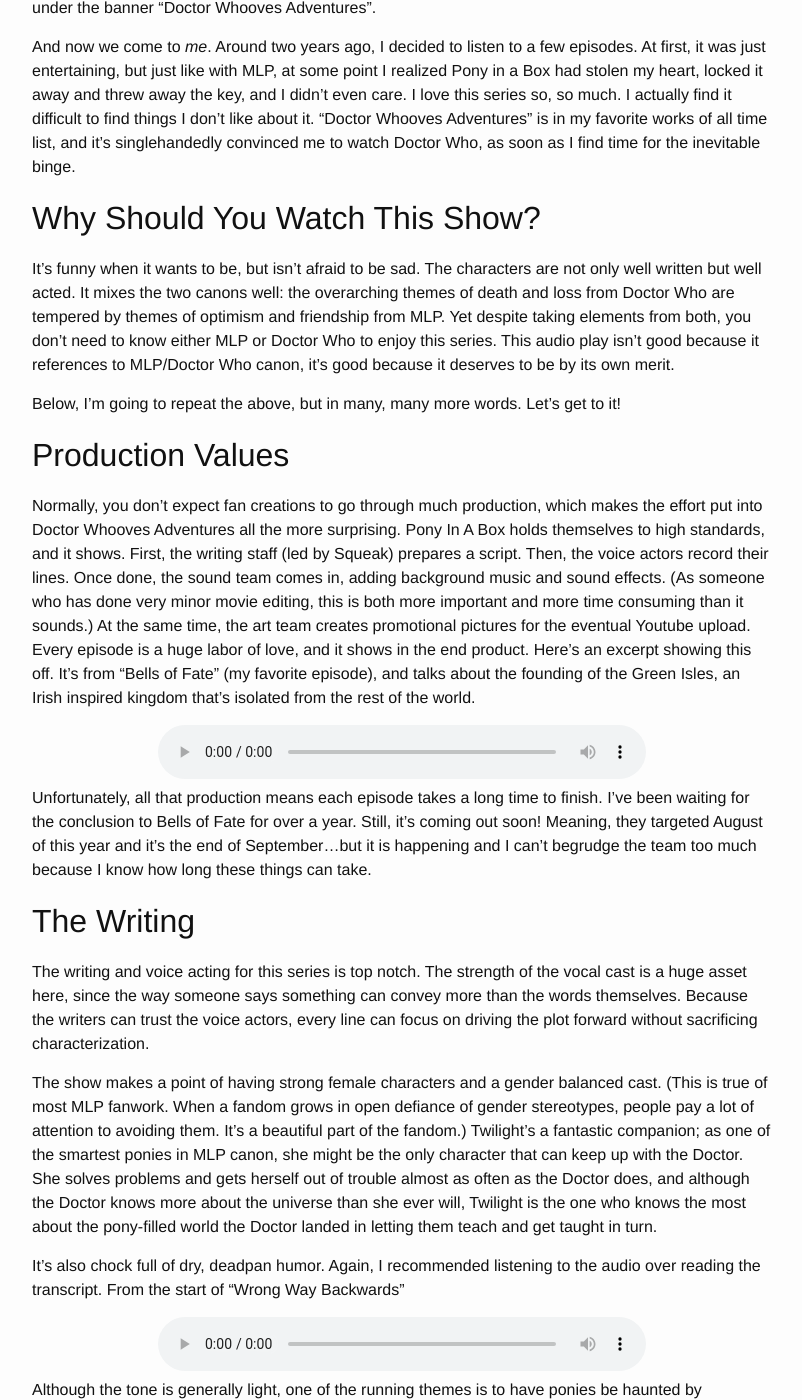
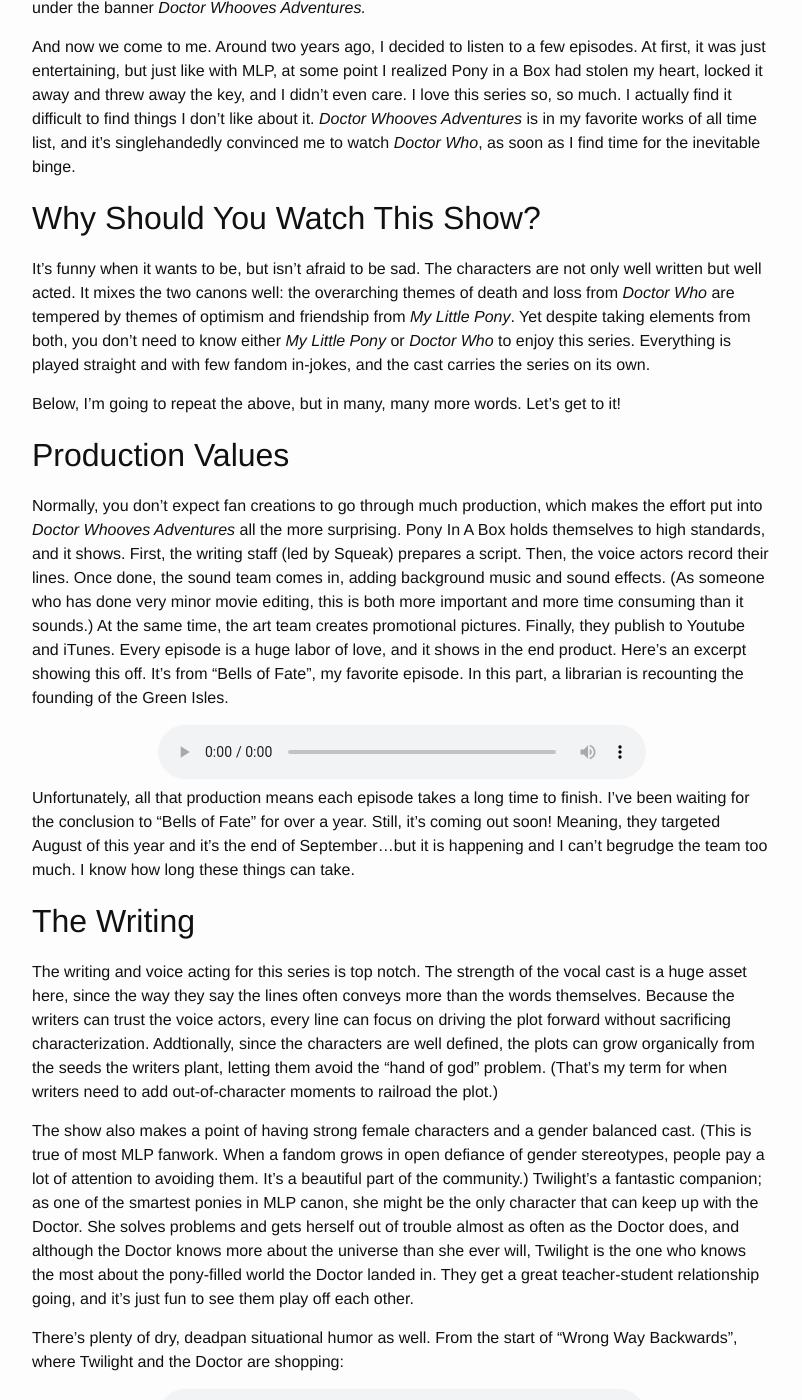
Before and after one commit to alexirpan/alexirpan.github.io, a Jekyll site: the page built from _posts/2015-08-30-todo.markdown, in a window 1280 px wide and 1400 px high, scrolled down 2730 px. Shown: the whole window, without its empty margins (238-1040 px from the left). Built offline with Jekyll 4.4.1, drawn with Linux system fonts in a browser that asks for light colours; some of the changed text lies outside the part shown.

Commit message:
Okay, screw it, this is good enough

```diff
--- a/_posts/2015-08-30-todo.markdown
+++ b/_posts/2015-08-30-todo.markdown
@@ -25,7 +25,7 @@
 The Short MLP Primer
 ----------------------------------
 
-My Little Pony: Friendship is Magic is a cartoon about pastel colored horses living
+*My Little Pony: Friendship is Magic* is a cartoon about pastel colored horses living
 lives with other pastel colored horses.
 
 The main horse (okay, pony) is Twilight
@@ -48,12 +48,12 @@
 The Short Doctor Who Primer
 ----------------------------------
 
-So. I actually haven't watched any Doctor Who.
+So. I actually haven't watched any *Doctor Who*.
 Everything I know about the show is from Internet osmosis. I'll say what I know,
-and apologize in advance for any Doctor Who misrepresentation.
+and apologize in advance for any *Doctor Who* misrepresentation.
 (So to any Whovians reading this: please don't kill me.)
 
-Doctor Who is a long running show by the BBC. I do mean long. The first episode
+*Doctor Who* is a long running show by the BBC. I do mean long. The first episode
 aired over 50 years ago.
 
 The eponymous Doctor is a Time Lord who time travels in the TARDIS, which takes the
@@ -86,7 +85,7 @@
 
 When you combine those two details with the craziness of the MLP fandom,
 there's only one reasonable outcome.
-Fans quickly christened him  "Doctor Whooves"
+Fans quickly christened him "Doctor Whooves"
 and to this day he's one of the most popular fan characters.
 
 ![Companions of Doctor Whooves](/public/doc-who-adv/companions.png)
@@ -129,11 +128,11 @@
 --------------------------------
 It's funny when it wants to be, but isn't afraid to be sad.
 The characters are not only well written but well acted. It mixes the two canons
-well: the overarching themes of death and loss from Doctor Who are tempered
-by themes of optimism and friendship from MLP. Yet despite taking elements
-from both, you don't need to know either MLP or Doctor Who to
-enjoy this series. This audio play isn't good because it references to MLP/Doctor
-Who canon, it's good because it deserves to be by its own merit.
+well: the overarching themes of death and loss from *Doctor Who* are tempered
+by themes of optimism and friendship from *My Little Pony*. Yet despite taking elements
+from both, you don't need to know either *My Little Pony* or *Doctor Who* to
+enjoy this series. Everything is played straight and with few fandom in-jokes,
+and the cast carries the series on its own.
 
 Below, I'm going to repeat the above, but in many, many more words. Let's get to it!
 
@@ -142,83 +141,86 @@
 -----------------------------
 
 Normally, you don't expect fan creations to go through much production, which
-makes the effort put into Doctor Whooves Adventures all the more surprising.
+makes the effort put into *Doctor Whooves Adventures* all the more surprising.
 Pony In A Box holds themselves to high standards, and it shows. First,
 the writing staff (led by Squeak) prepares a script. Then, the voice actors
 record their lines.
 Once done, the sound team comes in, adding background music and
 sound effects. (As someone who has done very minor movie editing, this is both
 more important and more time consuming than it sounds.)
-At the same time, the art team creates promotional pictures for
-the eventual Youtube upload.
+At the same time, the art team creates promotional pictures. Finally, they
+publish to Youtube and iTunes.
 Every episode is a huge labor of love, and it shows in the end product. Here's
-an excerpt showing this off. It's from "Bells of Fate" (my favorite episode),
-and talks about the founding of the Green Isles, an Irish inspired kingdom
-that's isolated from the rest of the world.
+an excerpt showing this off. It's from "Bells of Fate", my favorite episode.
+In this part, a librarian is recounting the founding of the Green Isles.
 
 <div class="centered">
     <audio class="player" src="/public/doc-who-adv/mayhewfull.mp3" controls></audio>
 </div>
 
 Unfortunately, all that production means each episode takes
-a long time to finish. I've been waiting for the conclusion to Bells of
-Fate for over a year. Still, it's coming out soon! Meaning,
+a long time to finish. I've been waiting for the conclusion to "Bells of
+Fate" for over a year. Still, it's coming out soon! Meaning,
 they targeted August of this year and it's the end of September...but it is happening
-and I can't begrudge the team too much because I know how long these things can take.
+and I can't begrudge the team too much. I know how long these things can take.
 
 
 The Writing
 ----------------------------------
 
 The writing and voice acting for this series is top notch. The strength of the
-vocal cast is a huge asset here, since the way someone says something can convey
+vocal cast is a huge asset here, since the way they say the lines often conveys
 more than the words themselves.
 Because the writers can trust the voice actors, every line can focus on driving
-the plot forward without sacrificing characterization.
+the plot forward without sacrificing characterization. Addtionally, since the
+characters are well defined, the plots can grow organically from the seeds
+the writers plant, letting them avoid the "hand of god" problem. (That's my term
+for when writers need to add out-of-character moments to
+railroad the plot.)
 
-The show makes a point of having strong female
+The show also makes a point of having strong female
 characters and a gender balanced cast. (This is true of most MLP fanwork. When a
 fandom grows in open defiance of gender stereotypes, people pay a lot of attention
-to avoiding them. It's a beautiful part of the fandom.)
+to avoiding them. It's a beautiful part of the community.)
 Twilight's a fantastic companion; as one of the smartest ponies in MLP canon,
 she might be the only character that can keep up with the Doctor. She
 solves problems and gets herself out of trouble almost as often as the Doctor does,
 and although the Doctor knows more about the universe than she ever will, Twilight is the one
-who knows the most about the pony-filled world the Doctor landed in
-letting them teach and get taught in turn.
+who knows the most about the pony-filled world the Doctor landed in. They get
+a great teacher-student relationship going, and it's just fun to see them play off
+each other.
 
-It's also chock full of dry, deadpan humor.
-Again, I recommended listening to the audio over reading the transcript. From
-the start of "Wrong Way Backwards"
+There's plenty of dry, deadpan situational humor as well. From
+the start of "Wrong Way Backwards", where Twilight and the Doctor are shopping:
 
 <div class="centered">
     <audio class="player" src="/public/doc-who-adv/wwb_start.mp3" controls></audio>
 </div>
 
-Although the tone is generally light, one of the running themes is to have
-ponies be haunted by tragedies from their past, and to struggle in moving on.
+And although light humor is the standard tone of the show, one of the running themes is that people
+(or ponies, in this case) are haunted by tragedies from their past.
+From "Shadows of the Lunar Republic", the account of a lunar pony:
 
 <div class="centered">
     <audio class="player" src="/public/doc-who-adv/lunarrepublic.mp3" controls></audio>
 </div>
 
-In poorly written stories, it feels like plots happen because someone willed it to
-happen. In this series, it's more like the writers drop a seed, and everything happens
-organically from the characters playing off each other. That, there, is the show's
-greatest strength. Because the characters are defined so well, it doesn't need to
-rely on MLP knowledge or Doctor Who knowledge. It can stand on its two legs,
-and be entertaining in its own right.
+However, after lots of struggle, everyone gets past their tragedy and
+self-loathing, moving on to better lives. That's my favorite part of the
+writing. Everyone earns their happy ending, and it all ends well.
+Sure, maybe that isn't realistic, but who says it has to be?
 
 
 Parting Remarks
 -----------------------------
 
 If you do decided to listen to the series, I recommend listening in episode order.
-However, each story arc is only 2-3 episodes long, and there's little continuity
-between them, so you're free to jump around. Here's my short list.
+Should you get bored, each story arc is only 2-3 episodes long, and there's little continuity
+between them, so you're free to jump to the better episodes. Here's my short list, with
+the standard your mileage may vary caveat.
 
 - Number 12 Part 1 + 2. You absolutely need to start here, no questions. It's not
-the best episode, but this introduces the main cast, so it's unskippable.
+the best episode, but this introduces all the characterization, so it's unskippable.
 - Bells of Fate. My favorite episode. Great mythology influences, and the two
 plots tie together elegantly. (Fun fact: this episode actually got me into Irish
 music.)
@@ -241,11 +243,13 @@
 
 It's so strange to realize that five years ago, I was still in high school. So much
 has changed since then. I'd like to think I got a bit smarter, but odds are
-I'm still just as dumb and don't know it yet.
+I'm still just as dumb and don't know it yet. I'll look forward to making
+[another rant](http://www.alexirpan.com/2015/09/01/optimizing-process.html) in a
+few years about why I was an idiot.
 
-In five more years? Who knows? Maybe my love for this series will fade. (But it's hard to see that happening.)
-Maybe Doctor Whooves Adventures will die a slow death, as the creators lose interest.
-(But I hope that never comes to pass.)
+In five more years from now? Who knows? Maybe my love for this series will fade, but it's hard to see that happening.
+Maybe *Doctor Whooves Adventures* will die a slow death, as the creators lose interest,
+but I hope that never comes to pass.
 The only thing I'm certain about is that I'll never be certain about how my
 tastes will shift. The best I can do is to stay open to change, and to keep
 reaching.
```
Also changed, not shown: other parts of _posts/2015-08-30-todo.markdown (+10 -11 lines).
